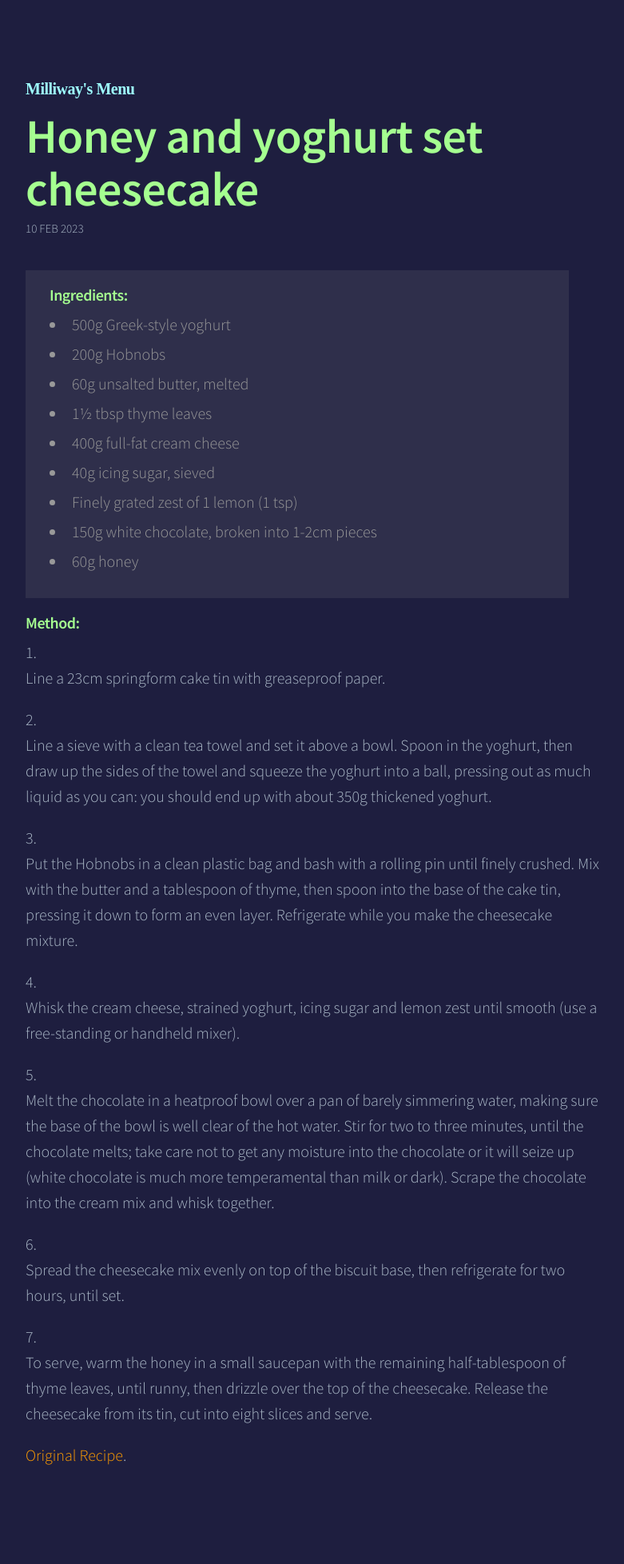
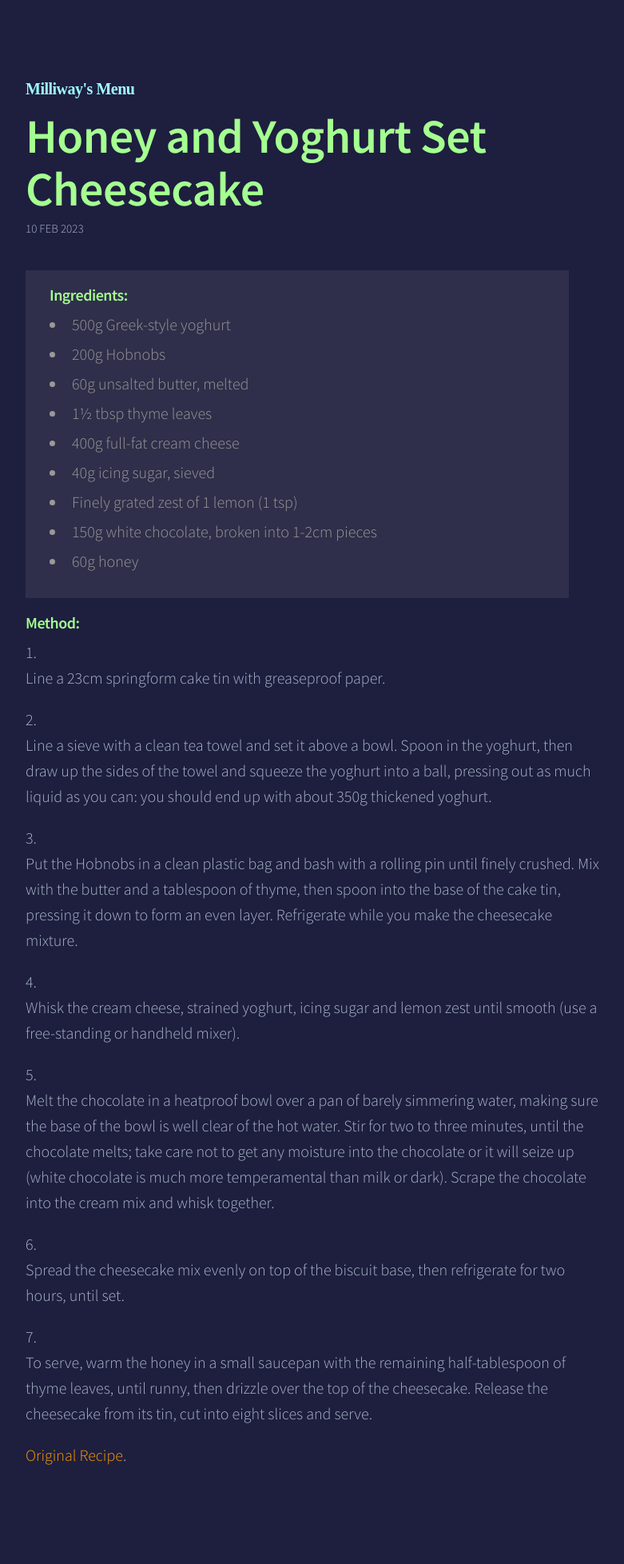
Before and after one commit to YaDryBug/yadrybug.github.io, a Jekyll site: the page built from _posts/2023-03-10-honey-and-yoghurt-cheesecake.markdown, in a window 1280 px wide. Shown: the whole page at 80% size, without its empty margins (248-1029 px from the left). Built offline with Jekyll 4.4.1, drawn with Linux system fonts in a browser that asks for light colours; some web fonts are replaced.

Commit message:
correction

```diff
--- a/_posts/2023-03-10-honey-and-yoghurt-cheesecake.markdown
+++ b/_posts/2023-03-10-honey-and-yoghurt-cheesecake.markdown
@@ -1,6 +1,6 @@
 ---
 layout: post
-title:  "Honey and yoghurt set cheesecake"
+title:  "Honey and Yoghurt Set Cheesecake"
 date:   2023-02-10 01:01:59 +0000
 categories: desert
 ---
```
